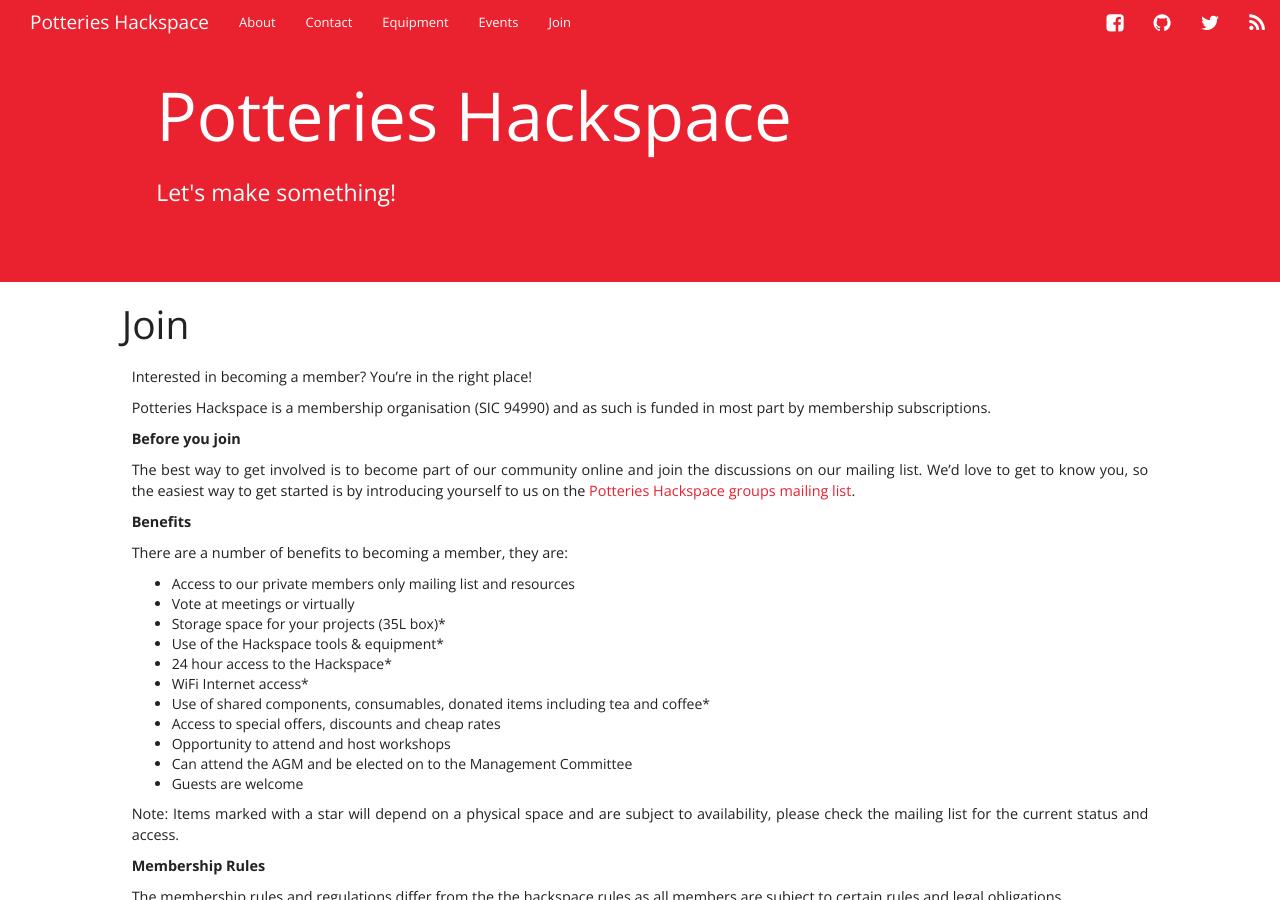
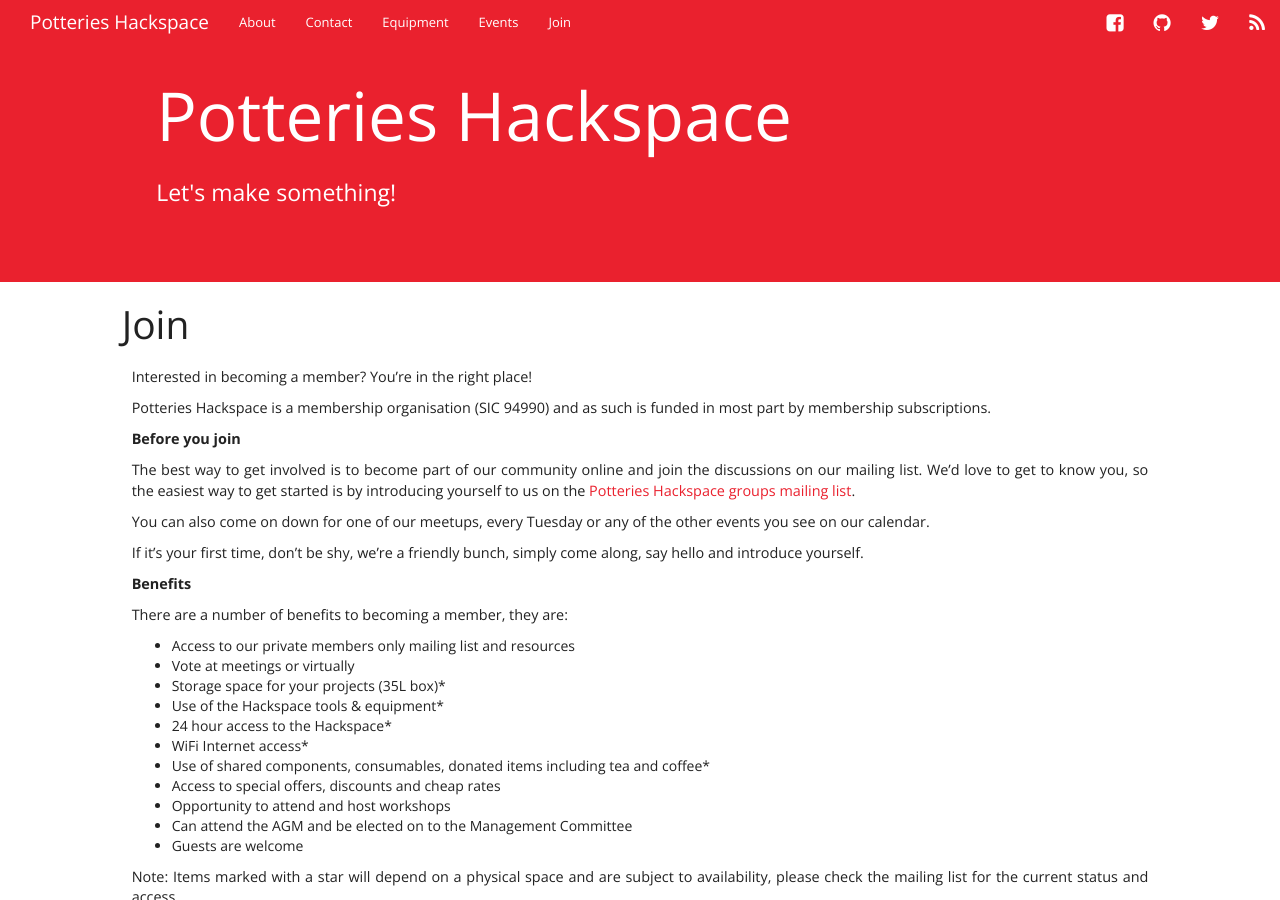
Before and after one commit to PotteriesHackspace/potterieshackspace.github.com, a Jekyll site: the page built from join.md, in a window 1280 px wide and 900 px high. Built offline with Jekyll 4.4.1, drawn with Linux system fonts in a browser that asks for light colours; nearby versions of some CDN libraries; comment, search, counter and statistics services are not loaded.

Commit message:
Update join.md

```diff
--- a/join.md
+++ b/join.md
@@ -8,13 +8,17 @@ guid: /?page_id=435
 spacious_page_layout:
   - default_layout
 ---
-Interested in becoming a member? You&#8217;re in the right place!
+Interested in becoming a member? You're in the right place!
 
 Potteries Hackspace is a membership organisation (SIC 94990) and as such is funded in most part by membership subscriptions.
 
 **Before you join**
 
-The best way to get involved is to become part of our community online and join the discussions on our mailing list. We’d love to get to know you, so the easiest way to get started is by introducing yourself to us on the [Potteries Hackspace groups mailing list](https://groups.google.com/group/potteries-hackspace).
+The best way to get involved is to become part of our community online and join the discussions on our mailing list. We'd love to get to know you, so the easiest way to get started is by introducing yourself to us on the [Potteries Hackspace groups mailing list](https://groups.google.com/group/potteries-hackspace).
+
+You can also come on down for one of our meetups, every Tuesday or any of the other events you see on our calendar.
+
+If it’s your first time, don’t be shy, we’re a friendly bunch, simply come along, say hello and introduce yourself.
 
 **Benefits**
 
```
Also changed, not shown: other parts of join.md (+2 -2 lines).
